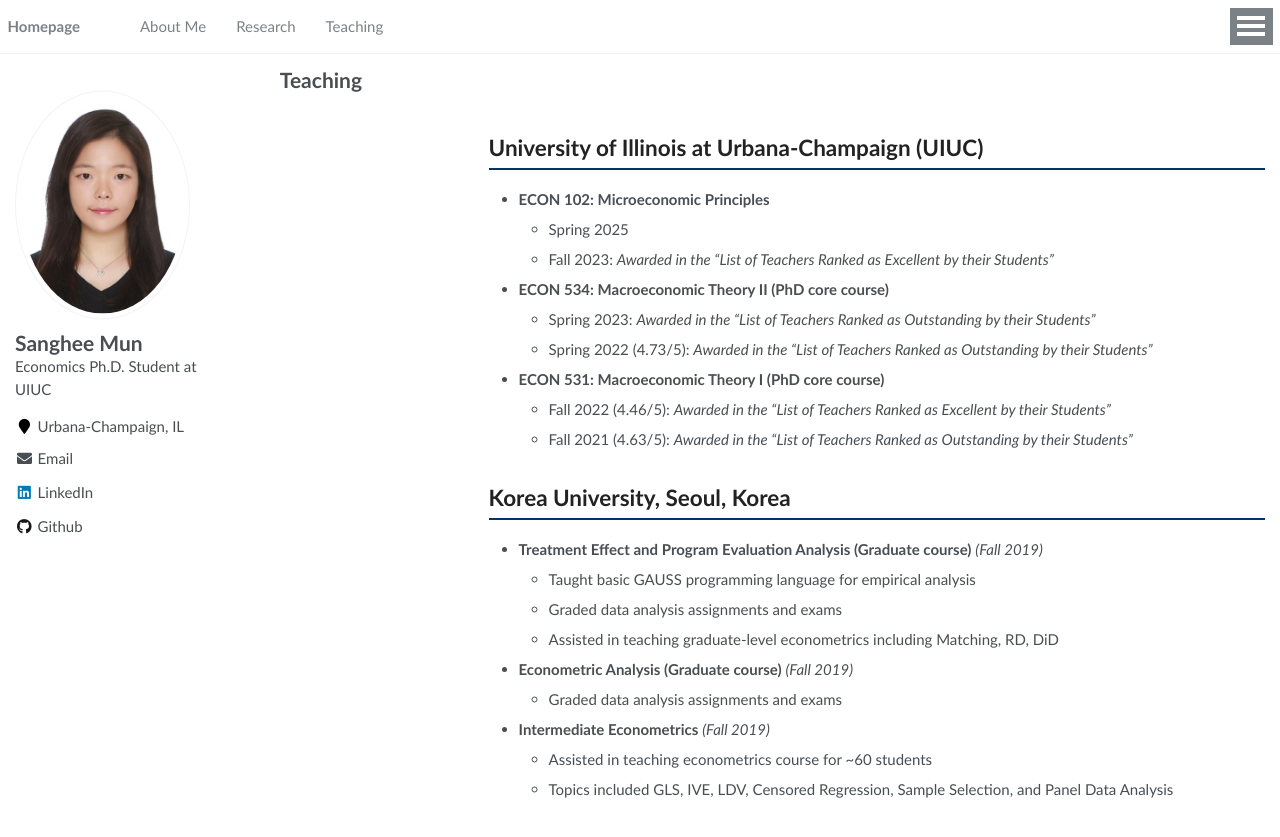
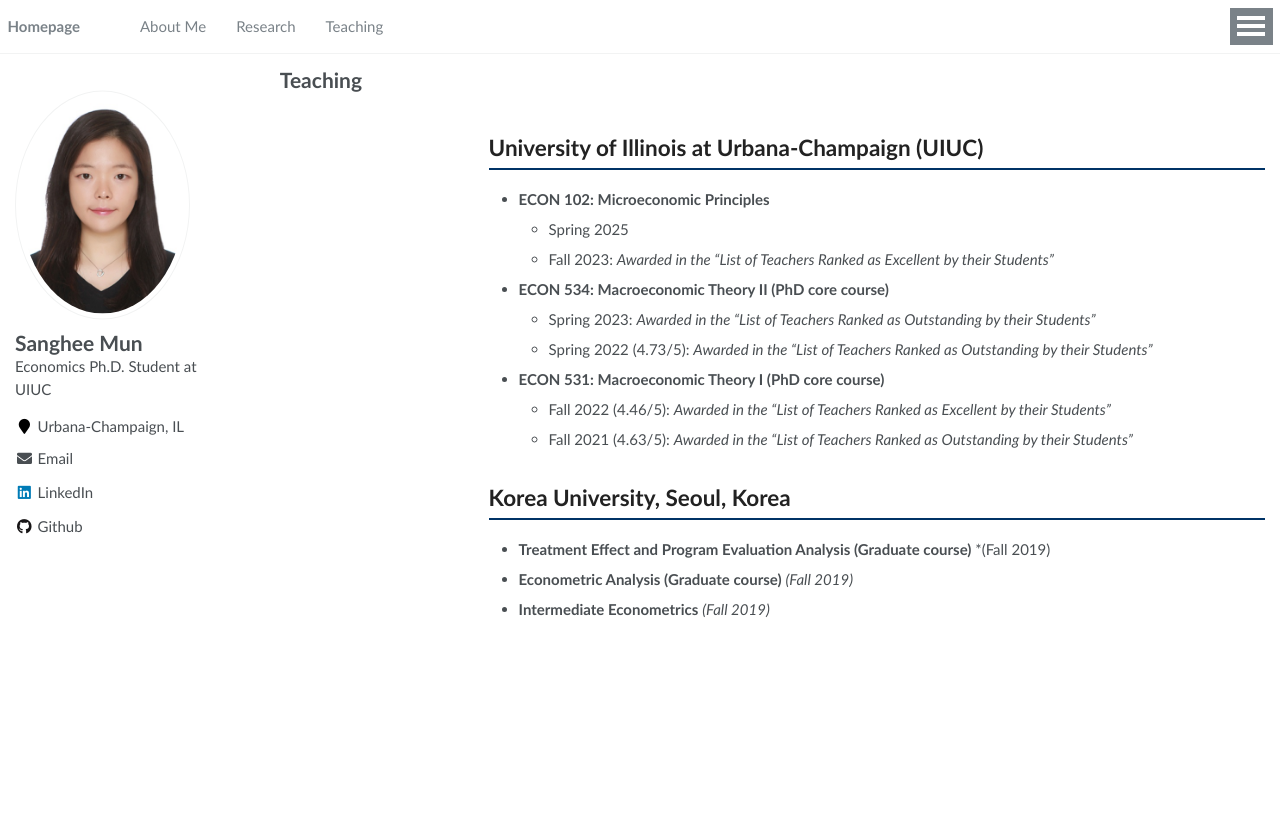
Before and after one commit to sanghee727/sanghee727.github.io, a Jekyll site: the page built from _pages/teaching.md, in a window 1280 px wide. Shown: the top 837 px of the page. Built offline with Jekyll 4.4.1, drawn with Linux system fonts in a browser that asks for light colours.

Commit message:
About: bump v9 marker

```diff
--- a/_pages/teaching.md
+++ b/_pages/teaching.md
@@ -22,14 +22,6 @@ permalink: /teaching/
 
 ## Korea University, Seoul, Korea
 
-- **Treatment Effect and Program Evaluation Analysis (Graduate course)** *(Fall 2019)*
-    - Taught basic GAUSS programming language for empirical analysis
-    - Graded data analysis assignments and exams
-    - Assisted in teaching graduate-level econometrics including Matching, RD, DiD
-
+- **Treatment Effect and Program Evaluation Analysis (Graduate course)** *(Fall 2019)
 - **Econometric Analysis (Graduate course)** *(Fall 2019)*
-    - Graded data analysis assignments and exams
-
 - **Intermediate Econometrics** *(Fall 2019)*
-    - Assisted in teaching econometrics course for ~60 students
-    - Topics included GLS, IVE, LDV, Censored Regression, Sample Selection, and Panel Data Analysis
```
